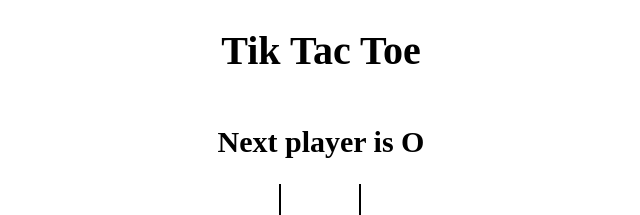
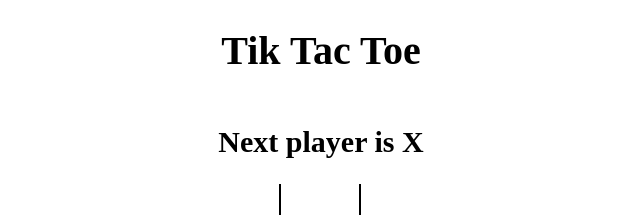
Before and after one commit to jay6909/tictactoe, a React (Vite) app: page / in a window 1280 px wide. Shown: the top 215 px of the page, without its empty margins (319-959 px from the left). Built offline with nearby package versions, Linux system fonts and the light colour scheme.

Commit message:
transform state to game history

```diff
--- a/src/App.jsx
+++ b/src/App.jsx
@@ -5,34 +5,44 @@
 import "./styles/root.scss";
 
 const App=()=>{
+  const [history, setHistory] = useState([{board: Array(9).fill(null), isXNext: true}]);
+  const [currMove, setCurrMove] = useState(0);
 
-  const [board, setBoard] = useState(Array(9).fill(null));
-  const [isXNext, setIsXNext] = useState(false);
+  console.log(history);
+  const current =history[currMove];
+  // const [history, setHistory] = useState(Array(9).fill(null));
+  //const [isXNext, setIsXNext] = useState(false);
 
-  const winner= calculateWinner(board);
-  const message = winner ? `Winner is ${winner}`: `Next player is ${isXNext ? 'X':'O'}`
+  const winner= calculateWinner(current.board);
+  const message = winner ? `Winner is ${winner}`: `Next player is ${current.isXNext ? 'X':'O'}`
   console.log(winner);
 
   const handleSquareClick = position => {
-    if(board[position] || winner){
+    if(current.board[position] || winner){
       return;
     }
 
-    setBoard(prev => {
-      return prev.map((square, pos) => {
+    setHistory(prev => {
+      const last=prev[prev.length-1];
+
+
+      const newBoard= last.board.map((square, pos) => {
         if (pos === position) {
-          return isXNext ? 'X':'O';
+          return last.isXNext ? 'X':'O';
         }
         return square;
       });
+
+      return prev.concat({board: newBoard, isXNext: !last.isXNext});
     });
-    setIsXNext((prev)=>!prev);
+    setCurrMove(prev=>prev+1);
+    //setIsXNext((prev)=>!prev);
   };
   return(
   <div className="app">
     <h1>Tik Tac Toe</h1>
     <h2>{message}</h2>
-    <Board board={board} handleSquareClick={handleSquareClick} />
+    <Board board={current.board} handleSquareClick={handleSquareClick} />
   </div>
   );
 }
```
